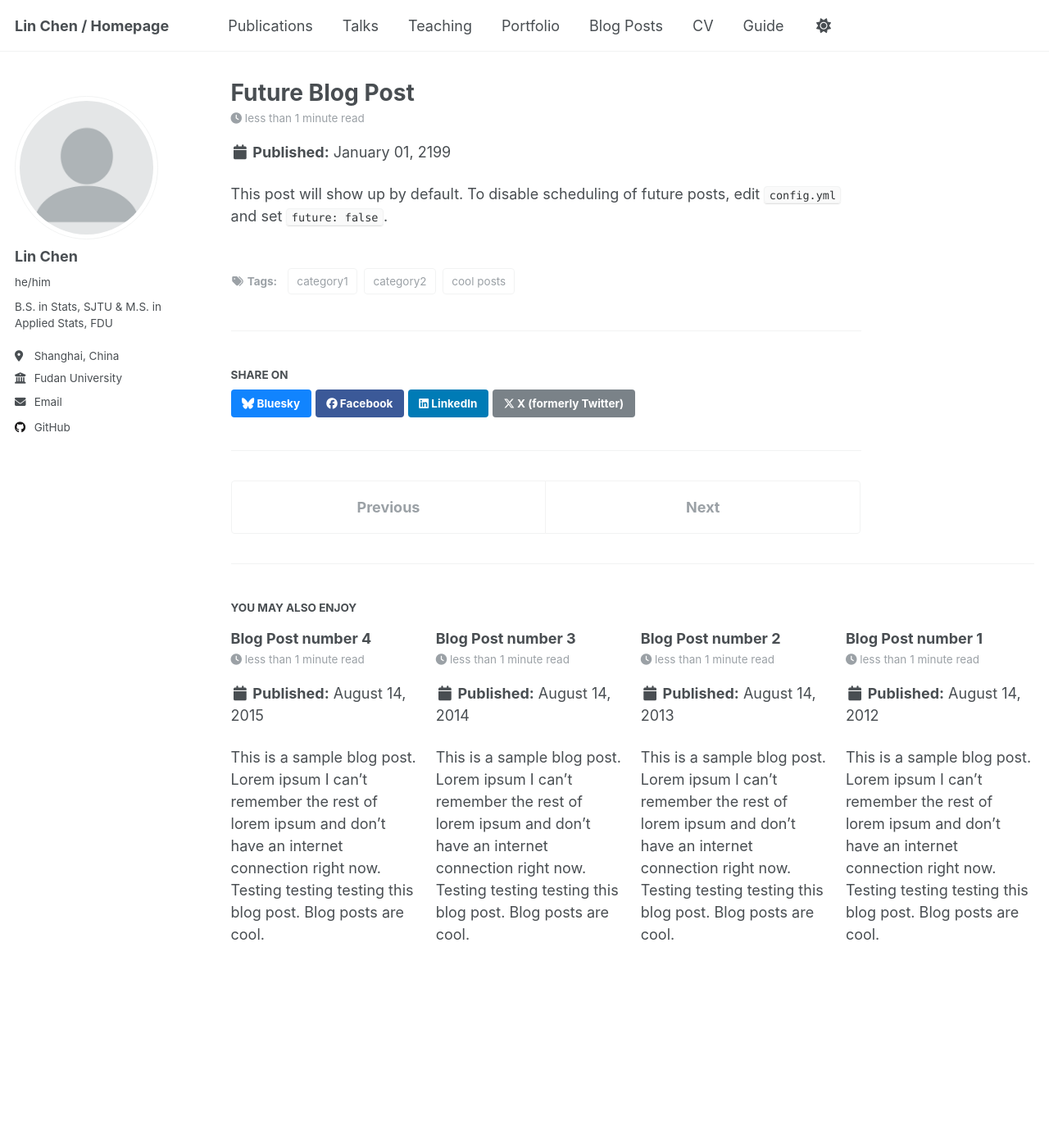
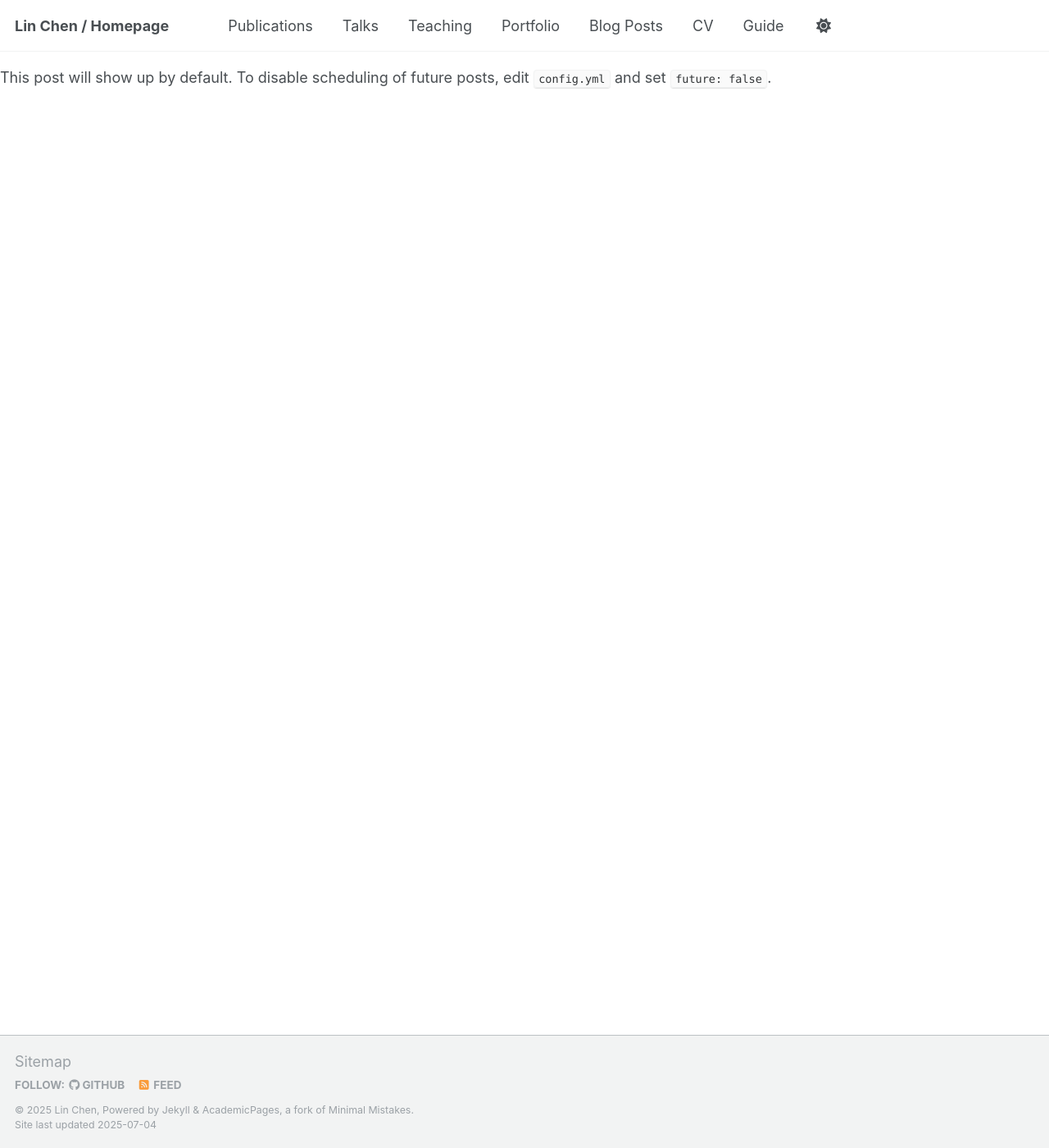
Before and after one commit to Charlie-ChenLin/Charlie-ChenLin.github.io, a Jekyll site: the page built from _posts/2199-01-01-future-post.md, in a window 1280 px wide and 1400 px high. Shown: the whole window at 82% size. Built offline with Jekyll 4.4.1, drawn with Linux system fonts in a browser that asks for light colours; our own code applies the rules of GitHub Pages for plain Markdown files; a script that is not in the unit is left out; some of the changed lines change nothing that is shown.

Commit message:
update config

```diff
--- a/_config.yml
+++ b/_config.yml
@@ -232,17 +232,17 @@ collections:
 
 # These settings control how pages and collections are included in the site
 defaults:
-  # _posts
-  - scope:
-      path: ""
-      type: posts
-    values:
-      layout: single
-      author_profile: true
-      read_time: true
-      comments: true
-      share: true
-      related: true
+  # # _posts
+  # - scope:
+  #     path: ""
+  #     type: posts
+  #   values:
+  #     layout: single
+  #     author_profile: true
+  #     read_time: true
+  #     comments: true
+  #     share: true
+  #     related: true
   # _pages
   - scope:
       path: ""
@@ -250,15 +250,15 @@ defaults:
     values:
       layout: single
       author_profile: true
-  # _teaching
-  - scope:
-      path: ""
-      type: teaching
-    values:
-      layout: single
-      author_profile: true
-      share: true
-      comments: true
+  # # _teaching
+  # - scope:
+  #     path: ""
+  #     type: teaching
+  #   values:
+  #     layout: single
+  #     author_profile: true
+  #     share: true
+  #     comments: true
   # _publications
   - scope:
       path: ""
@@ -268,23 +268,23 @@ defaults:
       author_profile: true
       share: true
       comments: true
-  # _portfolio
-  - scope:
-      path: ""
-      type: portfolio
-    values:
-      layout: single
-      author_profile: true
-      share: true
-      comment: true
-  # _talks
-  - scope:
-      path: ""
-      type: talks
-    values:
-      layout: talk
-      author_profile: true
-      share: true
+  # # _portfolio
+  # - scope:
+  #     path: ""
+  #     type: portfolio
+  #   values:
+  #     layout: single
+  #     author_profile: true
+  #     share: true
+  #     comment: true
+  # # _talks
+  # - scope:
+  #     path: ""
+  #     type: talks
+  #   values:
+  #     layout: talk
+  #     author_profile: true
+  #     share: true
 
 
 # Sass/SCSS
```
